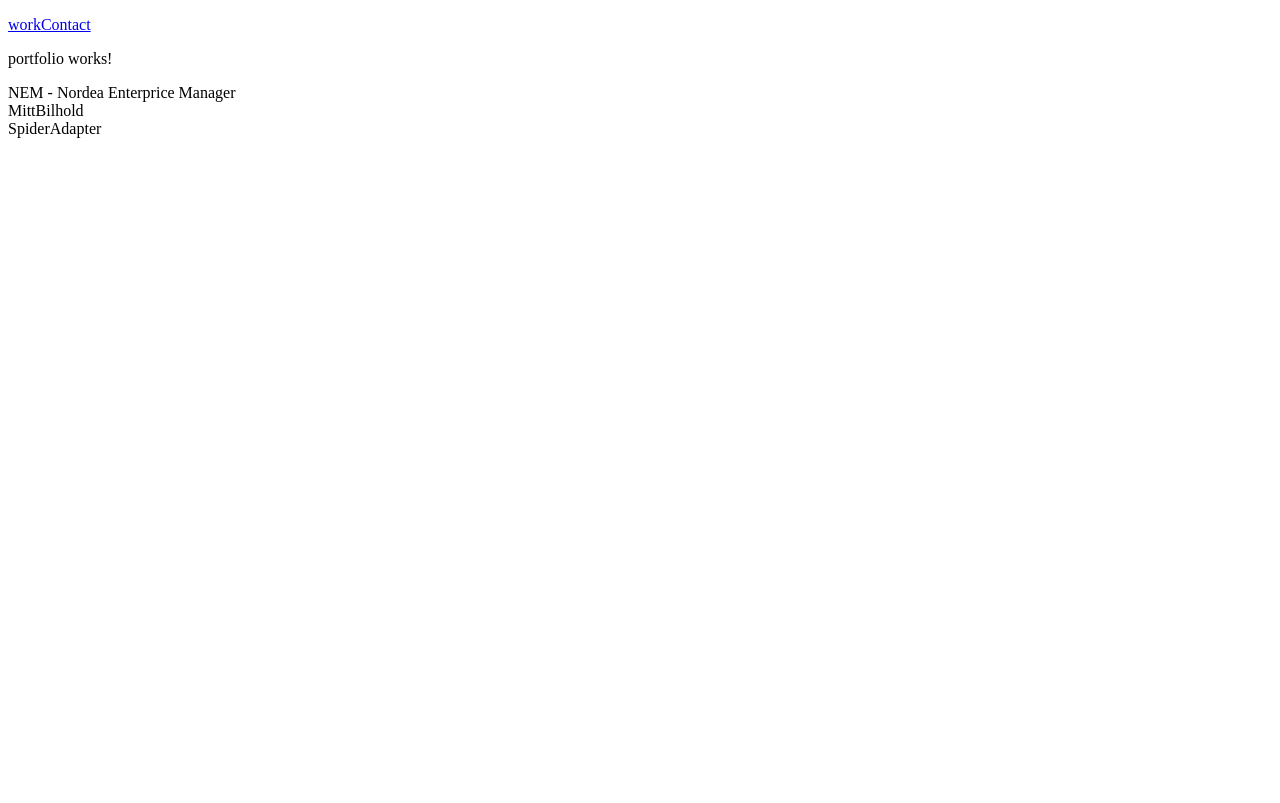
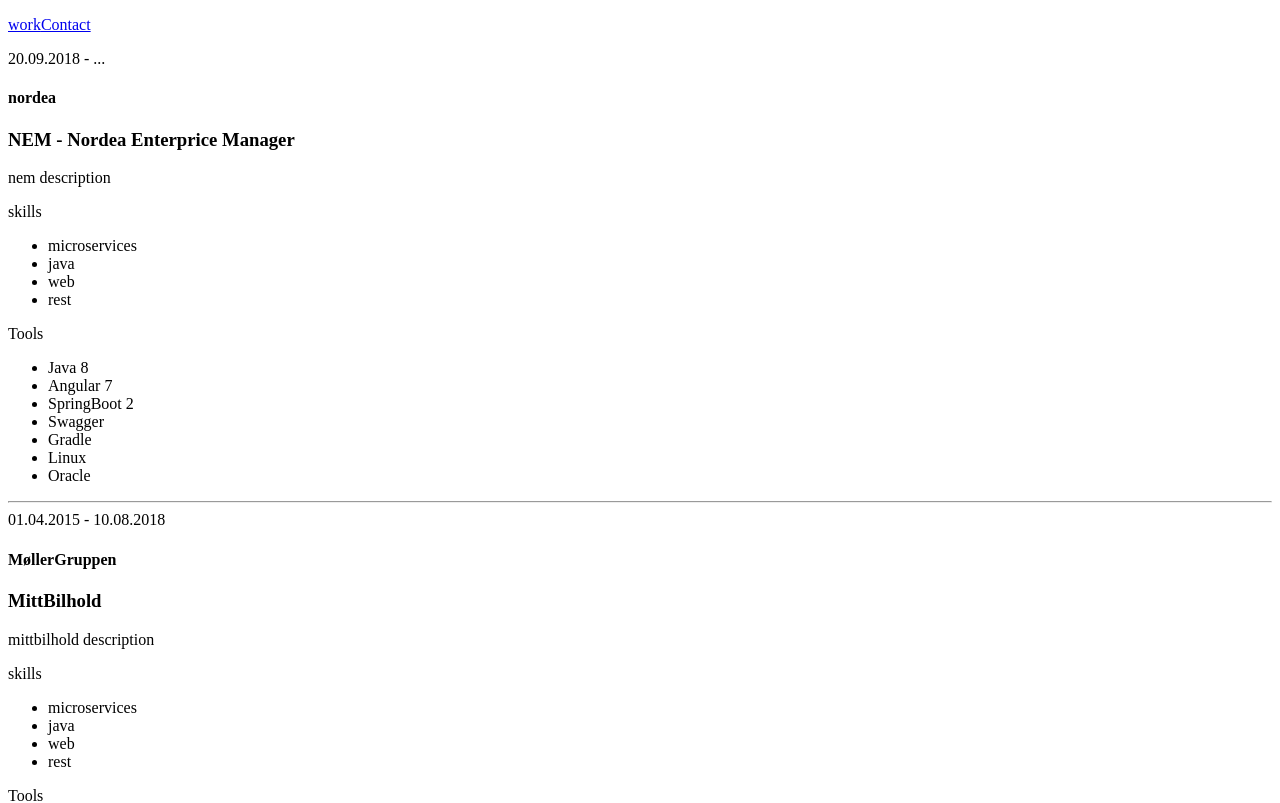
Before and after one commit to yuri-ivanov/yuri-ivanov.github.io, an Angular app: page /portfolio in a window 1280 px wide. Shown: the top 803 px of the page. Built offline with nearby package versions, Linux system fonts and the light colour scheme.

Commit message:
update portfolio

```diff
--- a/src/app/portfolio/portfolio.component.html
+++ b/src/app/portfolio/portfolio.component.html
@@ -1,6 +1,16 @@
-<p>
-  portfolio works!
-</p>
-<div *ngFor="let p of projects">
-  {{p.projectName}}
-</div>
+
+<section *ngFor="let p of projects">
+  <div>{{p.startDate}} - {{p.endDate}}</div>
+  <h4>{{p.company}}</h4>
+  <h3>{{p.projectName}}</h3>
+  <p>{{p.description}}</p>
+  skills
+  <ul>
+    <li *ngFor="let skill of p.skills">{{skill}}</li>
+  </ul>
+  Tools
+  <ul>
+    <li *ngFor="let tool of p.tools">{{tool}}</li>
+  </ul>
+  <hr>
+</section>
```
Also changed, not shown: src/assets/images/yivanov-medium.jpg (added), 1 other file (tests, documents, lock files or other folders).
